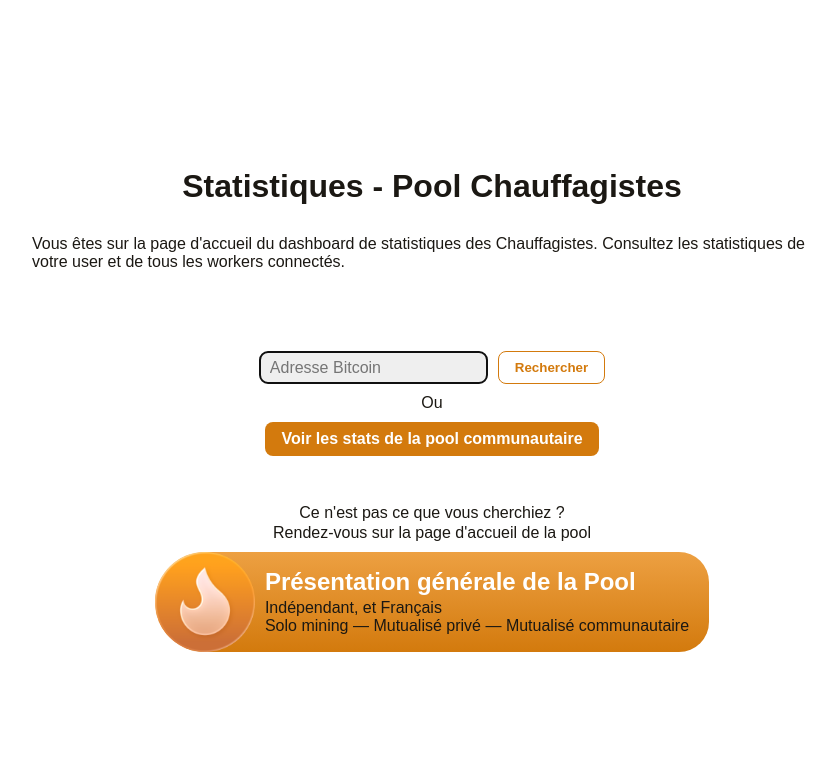
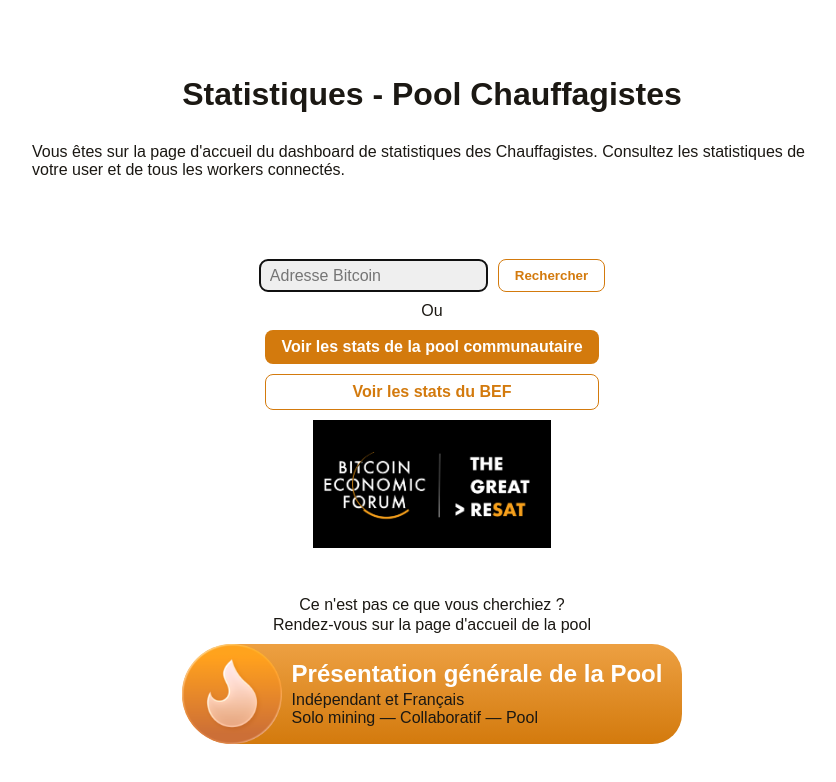
Before and after one commit to Les-Chauffagistes/chauffagistes-dashboard, a Next.js app: page / in a window 1280 px wide. Shown: the top 782 px of the page, without its empty margins (208-1044 px from the left). Built offline with nearby package versions, Linux system fonts and the light colour scheme.

Commit message:
added BEF shortcut

```diff
--- /dev/null
+++ b/src/app/components/GoToBEF.tsx
@@ -0,0 +1,17 @@
+import Link from "next/link";
+
+
+export default function GoToBEF() {
+    return (
+        <Link href={`/board/bc1qhj2qnsw9f9wwkpru4rvkccxe5k2k80t8s7wd0md5h5tu5ew8ag2qlfamel/workers`} style={{
+            width: "100%"
+        }}>
+            <button className="secondary" style={{
+                fontSize: "1rem",
+                width: "100%"
+            }}>
+                <p>Voir les stats du BEF</p>
+            </button>
+        </Link>
+    )
+}
--- a/src/app/components/GoToCommunityPool.tsx
+++ b/src/app/components/GoToCommunityPool.tsx
@@ -5,7 +5,6 @@ import { COMMUNITY_POOL_ADDRESS } from "../constants/columns";
 export default function GoToCommunityPool() {
     return (
         <Link href={`/board/${COMMUNITY_POOL_ADDRESS}/workers`} style={{
-            marginBottom: "3rem"
         }}>
             <button className="primary" style={{
                 fontSize: "1rem",
--- a/src/app/page.tsx
+++ b/src/app/page.tsx
@@ -6,6 +6,8 @@ import { useEffect, useRef, useState } from "react";
 import { addresssExists } from "./api";
 import GoToCommunityPool from "./components/GoToCommunityPool";
 import ThemeBody from "./ThemeBody";
+import GoToBEF from "./components/GoToBEF";
+import Image from "next/image";
 
 
 export default function Home() {
@@ -72,7 +74,17 @@ export default function Home() {
             </button>
           </div>
           <p style={{ margin: 10 }}>Ou</p>
+          <div style={{
+            display: "flex",
+            flexDirection: "column",
+            alignItems: "center",
+            gap: 10,
+            marginBottom: "3rem"
+          }}>
             <GoToCommunityPool />
+            <GoToBEF />
+            <Image src="/bef.png" alt="BEF Icon" height={64*2} width={119*2}/>
+          </div>
           <p style={{
             marginBottom: "0.1rem"
           }}>Ce n&apos;est pas ce que vous cherchiez ?</p>
@@ -98,8 +110,8 @@ export default function Home() {
                   marginBottom: "0.2rem",
                   color: "var(--background)"
                 }}>Présentation générale de la Pool</h2>
-              <p>Indépendant, et Français</p>
-              <p>Solo mining — Mutualisé privé — Mutualisé communautaire</p>
+                <p>Indépendant et Français</p>
+                <p>Solo mining — Collaboratif — Pool</p>
               </div>
             </div>
           </Link>
```
Also changed, not shown: public/bef.png (added). Lines whose indentation alone changed are shown as unchanged.
